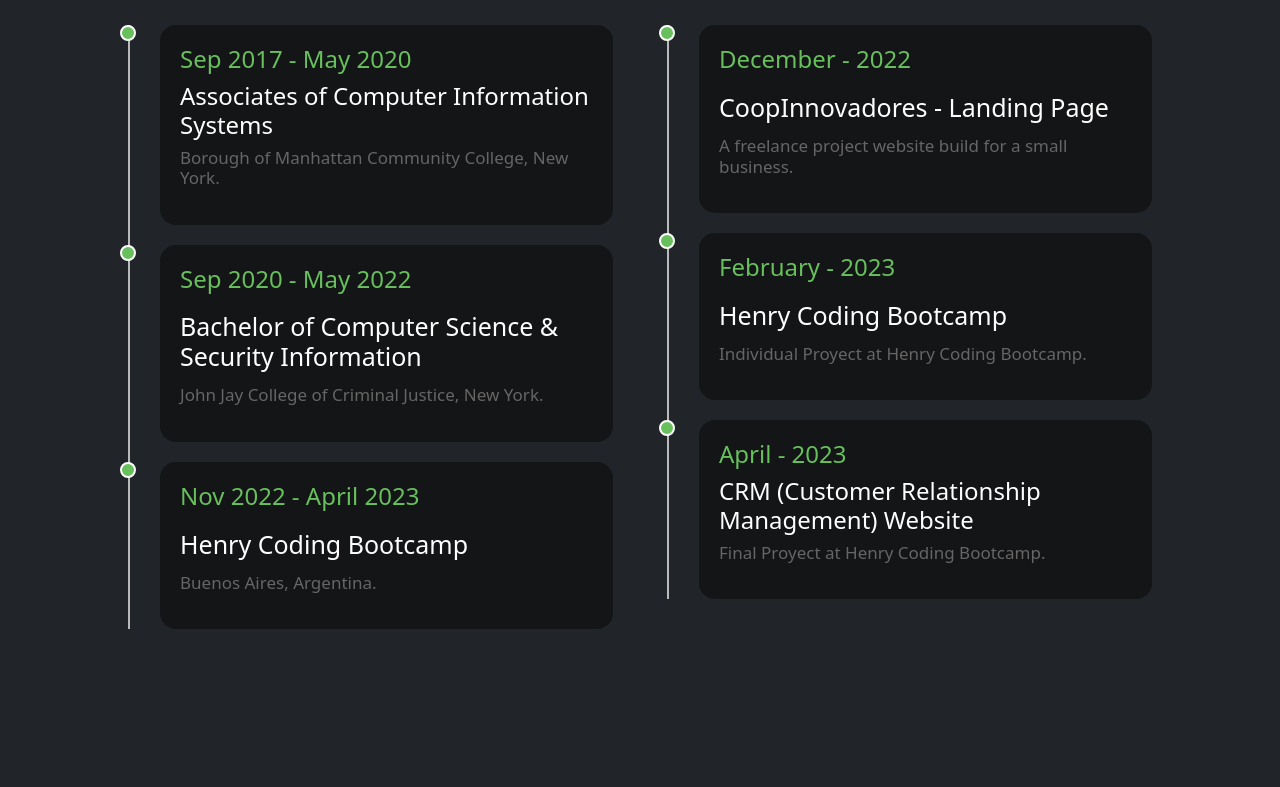
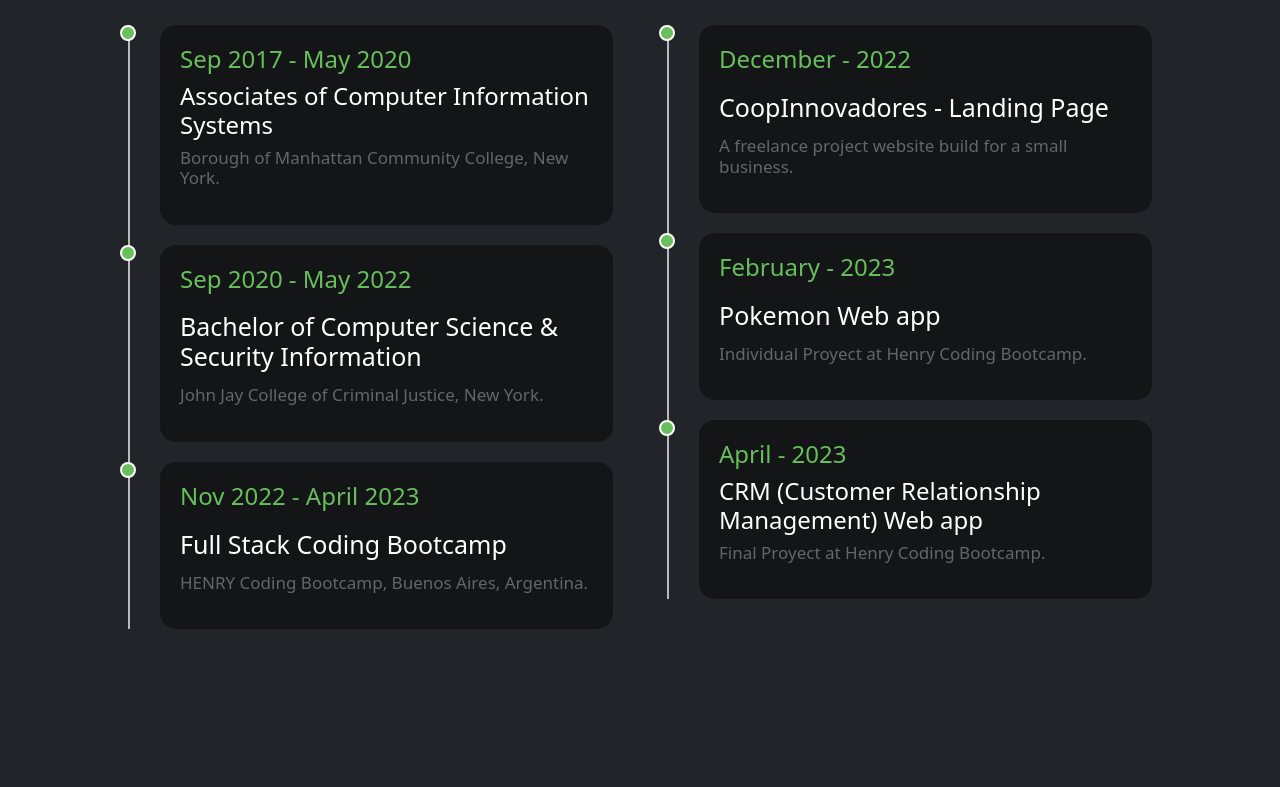
Before and after one commit to CristopherAreche/portfolio_website, a React (Create React App) app: page / in a window 1280 px wide. Shown: the part 1804-2591 px from the top of the page. Built offline with nearby package versions, Linux system fonts and the light colour scheme.

Commit message:
fixed - home and experience section

```diff
--- a/src/components/Experience/Experience.jsx
+++ b/src/components/Experience/Experience.jsx
@@ -33,8 +33,8 @@ const Experience = () => {
               </div>
               <div className="box">
                 <h4>Nov 2022 - April 2023</h4>
-                <h3 className="text-white">Henry Coding Bootcamp</h3>
-                <p>Buenos Aires, Argentina.</p>
+                <h3 className="text-white">Full Stack Coding Bootcamp</h3>
+                <p>HENRY Coding Bootcamp, Buenos Aires, Argentina.</p>
               </div>
             </div>
           </section>
@@ -51,13 +51,13 @@ const Experience = () => {
               </div>
               <div className="box">
                 <h4>February - 2023</h4>
-                <h3 className="text-white">Henry Coding Bootcamp</h3>
+                <h3 className="text-white">Pokemon Web app</h3>
                 <p>Individual Proyect at Henry Coding Bootcamp.</p>
               </div>
               <div className="box">
                 <h4> April - 2023</h4>
                 <h4 className="text-white">
-                  CRM (Customer Relationship Management) Website
+                  CRM (Customer Relationship Management) Web app
                 </h4>
                 <p>Final Proyect at Henry Coding Bootcamp.</p>
               </div>
--- a/src/components/Home/Home.jsx
+++ b/src/components/Home/Home.jsx
@@ -27,7 +27,7 @@ const Home = () => {
         </h2>
         <p className="" style={{ fontSize: "1.5em" }}>
           I'm a Front-end software engineer. I currently completed a +800-hour
-          full stack development bootcamp at Henry.Currently, I'm focused on
+          full stack development bootcamp at Henry. Currently, I'm focused on
           building accessible and useful React applications. I also have a great
           interest for the Fintech industry.
         </p>
```
